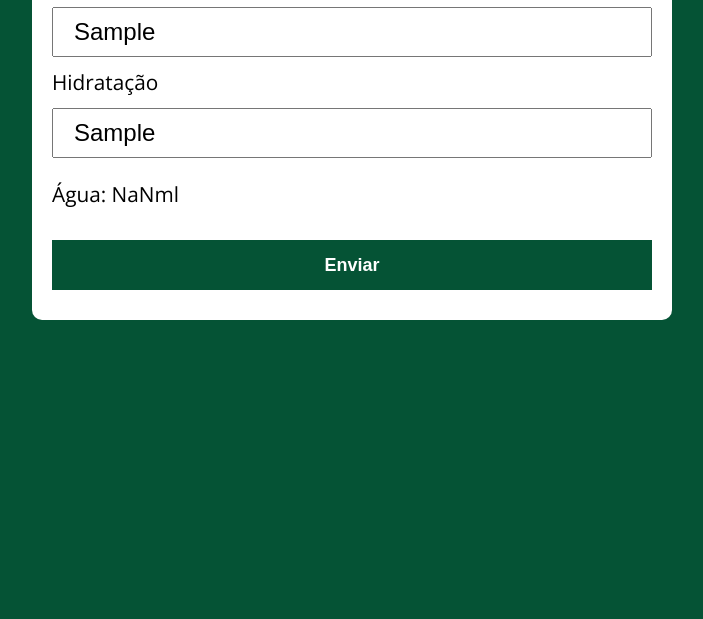
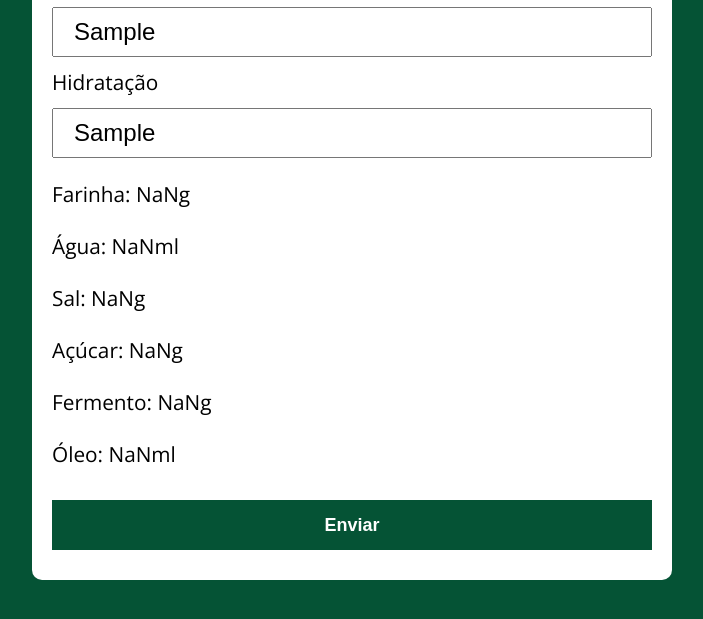
Before and after one commit to murilo122/Calculadora-hidratacao-massa, a plain HTML site: page index.html in a window 1280 px wide. Both pictures are taken after typing "Sample", "Sample" into the empty fields and a click on the button "Enviar". Shown: the part 187-806 px from the top of the page, without its empty margins (288-991 px from the left). Drawn offline with nearby package versions, Linux system fonts and the light colour scheme.

Commit message:
Adicionado outros elemntos da receita no resultado

```diff
--- a/assets/js/main.js
+++ b/assets/js/main.js
@@ -6,7 +6,7 @@ form.addEventListener('submit', function(evento){
 	const QuantidadeHidratacao = document.getElementById('QuantidadeHidrataçao')
 	const sal = 6
 	const acucar = 5
-   const oleo = 10
+	const oleo = 2
 	const farinha = 250
 	const fermento = 5
 
@@ -16,6 +16,30 @@ form.addEventListener('submit', function(evento){
 		return porcentagemHidratacao
 	}
 
-   resultado.innerHTML= `Água: ${ObterQuantidadeAgua()}ml`
+  const paragrafoFarinha = document.createElement('p')
+	paragrafoFarinha.textContent =  `Farinha: ${farinha * QuantidadePizza.value}g`
+	resultado.append(paragrafoFarinha)
+
+	const paragrafoAgua = document.createElement('p')
+	paragrafoAgua.textContent =  `Água: ${ObterQuantidadeAgua()}ml`
+	resultado.append(paragrafoAgua)
+
+	const paragrafoSal = document.createElement('p')
+	paragrafoSal.textContent =  `Sal: ${sal * QuantidadePizza.value}g`
+	resultado.append(paragrafoSal)
+
+	const paragrafoAcucar = document.createElement('p')
+	paragrafoAcucar.textContent =  `Açúcar: ${acucar * QuantidadePizza.value}g`
+	resultado.append(paragrafoAcucar)
+
+	const paragrafoFermento = document.createElement('p')
+	paragrafoFermento.textContent =  `Fermento: ${fermento * QuantidadePizza.value}g`
+	resultado.append(paragrafoFermento)
+
+	const paragrafoOleo = document.createElement('p')
+	paragrafoOleo.textContent =  `Óleo: ${oleo * QuantidadePizza.value}ml`
+	resultado.append(paragrafoOleo)
+
+
 
 });
--- a/index.html
+++ b/index.html
@@ -22,7 +22,7 @@
    <label for="quantidade-hidrataçao">Hidratação </label>
    <input type="text" id="QuantidadeHidrataçao" name="QuantidadeHidrataçao">
 
-   <p id="result"></p>
+   <div id="result"></div>
    <button type="submit">Enviar</button>
    </form>
 
```
Lines whose indentation alone changed are shown as unchanged.
